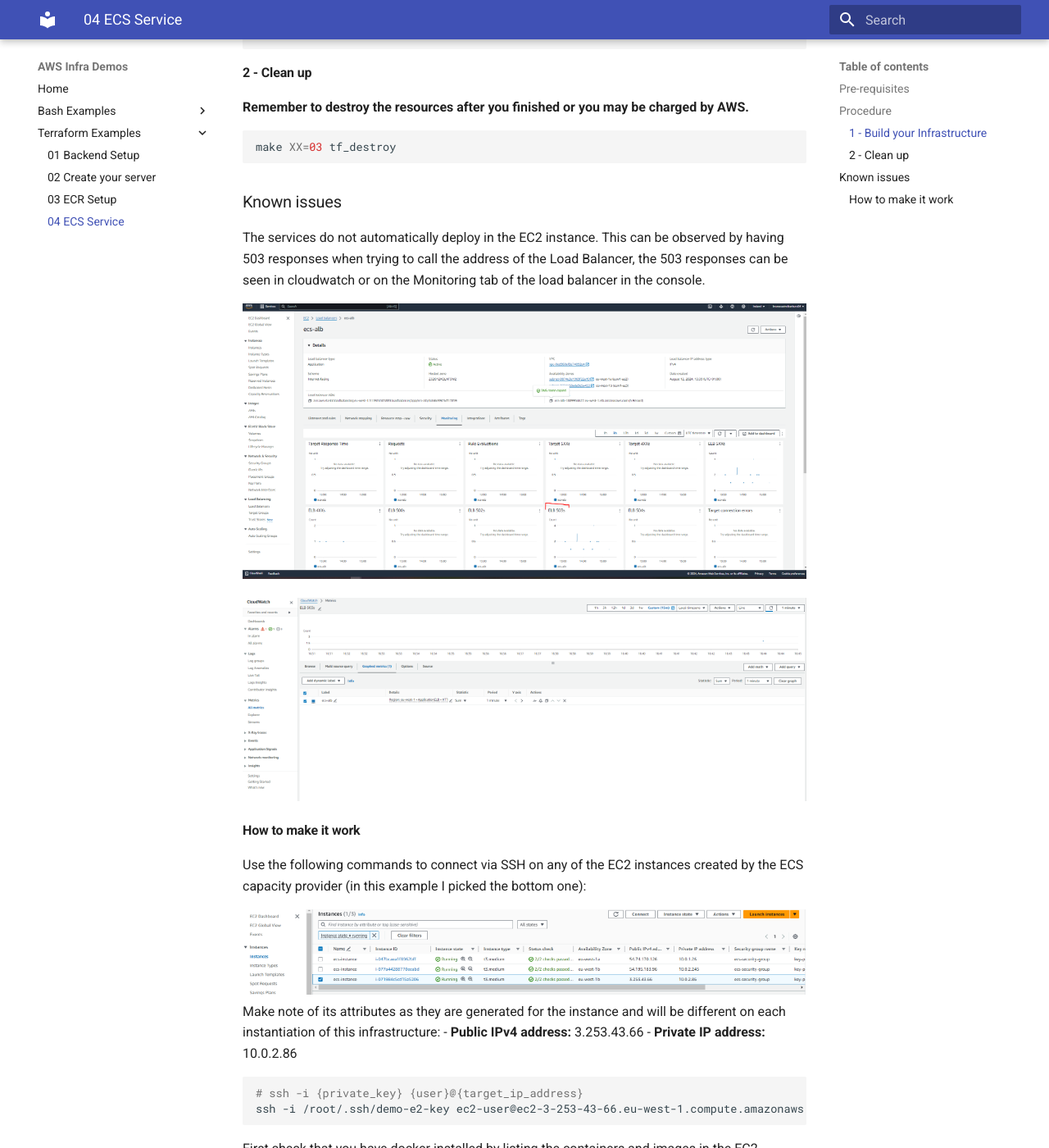
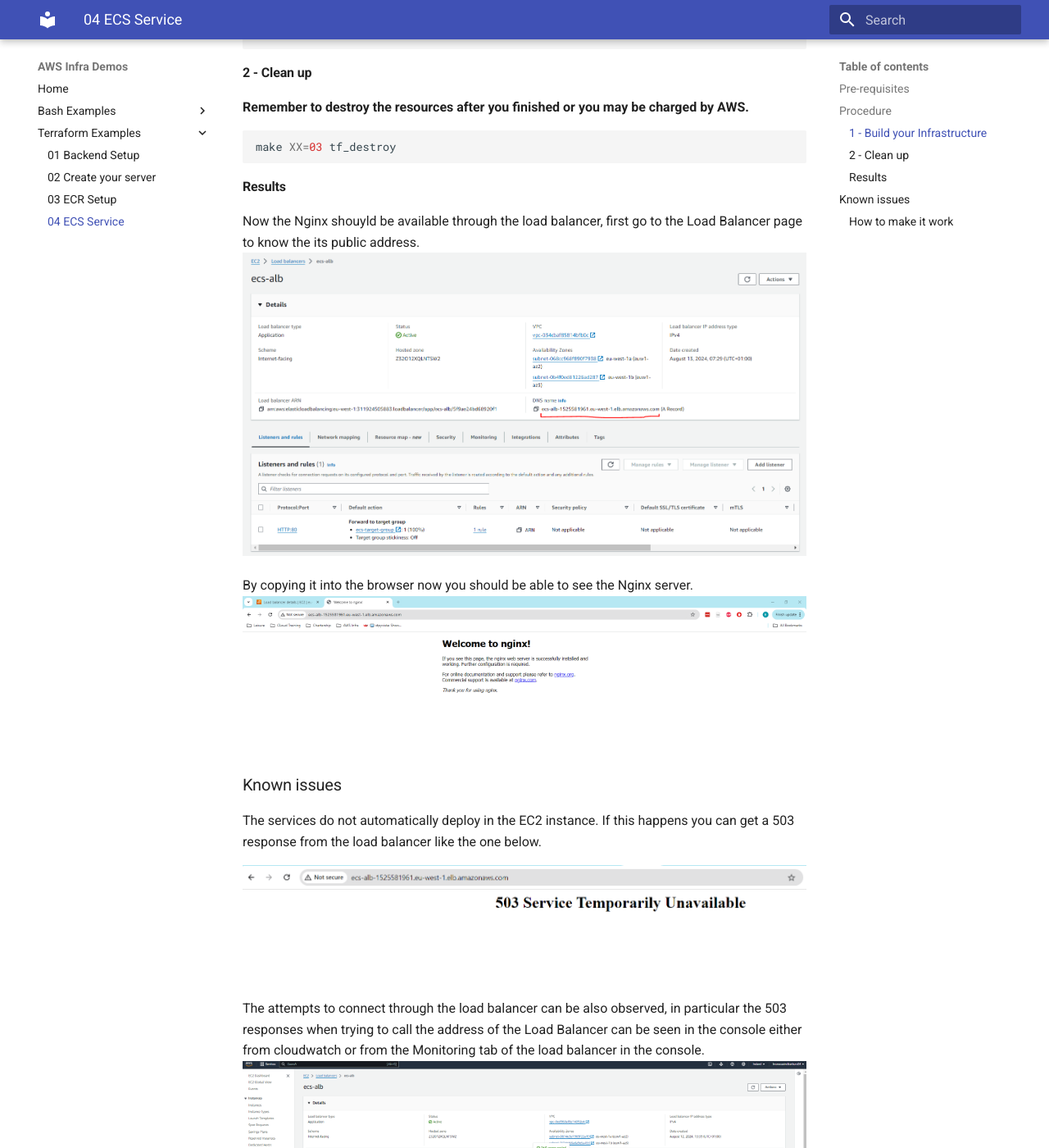
Before and after one commit to brunocastroibarburu94/demos-infra-aws, an MkDocs documentation site: the page built from src_docs/terraform_examples/04_ECS.md, in a window 1280 px wide and 1400 px high, scrolled down 861 px. Shown: the whole window at 82% size. Built offline with MkDocs 1.6.1 and Material for MkDocs 9.7.7, drawn with Linux system fonts in a browser that asks for light colours; some of the changed text lies outside the part shown.

Commit message:
standarization of bash examples, in preparation for deployment of stremalit app, improved documentation

````diff
--- a/src_docs/terraform_examples/04_ECS.md
+++ b/src_docs/terraform_examples/04_ECS.md
@@ -31,13 +31,26 @@
 make XX=03 tf_destroy
 ```
 
+#### Results
+Now the Nginx shouyld be available through the load balancer, first go to the Load Balancer page to know the its public address.
+![e04_ALB](figures/e04_ALB.PNG){#fig:e04_ALB}
+
+By copying it into the browser now you should be able to see the Nginx server.
+![e04_ALB_Welcome_to_nginx!](figures/e04_ALB_Welcome_to_nginx!.PNG){#fig:e04_ALB_Welcome_to_nginx!}
 
 ### Known issues
-The services do not automatically deploy in the EC2 instance. This can be observed by having 503 responses when trying to call the address of the Load Balancer, the 503 responses can be seen in cloudwatch or on the Monitoring tab of the load balancer in the console.
+The services do not automatically deploy in the EC2 instance. If this happens you can get a 503 response from the load balancer like the one below.
 
+![e04_503](figures/e04_503.PNG){#fig:e04_503}
+
+The attempts to connect through the load balancer can be also observed, in particular the 503 responses when trying to call the address of the Load Balancer can be seen in the console either from cloudwatch or from the Monitoring tab of the load balancer in the console.
 ![ALB 503 Monitoring Tab](figures/e04_ALB_503_attempts.PNG){#fig:04_ALB503}
 
 ![ALB 503 CloudWatch](figures/e04_ALB_503_attempts_cloudwatch.PNG){#fig:04_ALB503_CloudWatch}
+
+If the target is correctly registered for the Load Balancer but the task is not executed (the docker container is not running in the EC2 instance) a 502 error will appear instead.
+
+![e04_502](figures/e04_502.PNG){#fig:e04_502}
 
 #### How to make it work
 Use the following commands to connect via SSH on any of the EC2 instances created by the ECS capacity provider (in this example I picked the bottom one):
@@ -88,6 +101,6 @@
 
 ![e04_Manual_Target_Registration](figures/e04_Manual_Target_Registration.PNG){#fig:e04_Manual_Target_Registration}
 
-Now the Nginx shouyld be available through the load balancer.
+Now the Nginx should be available through the load balancer.
 ![e04_ALB](figures/e04_ALB.PNG){#fig:e04_ALB}
 ![e04_ALB_Welcome_to_nginx!](figures/e04_ALB_Welcome_to_nginx!.PNG){#fig:e04_ALB_Welcome_to_nginx!}
````
Also changed, not shown: src_docs/bash_examples/01_retrieveAMIs.md (+11 -0 lines), src_docs/terraform_examples/figures/e04_502.PNG (added), src_docs/terraform_examples/figures/e04_503.PNG (added), 4 other files.
